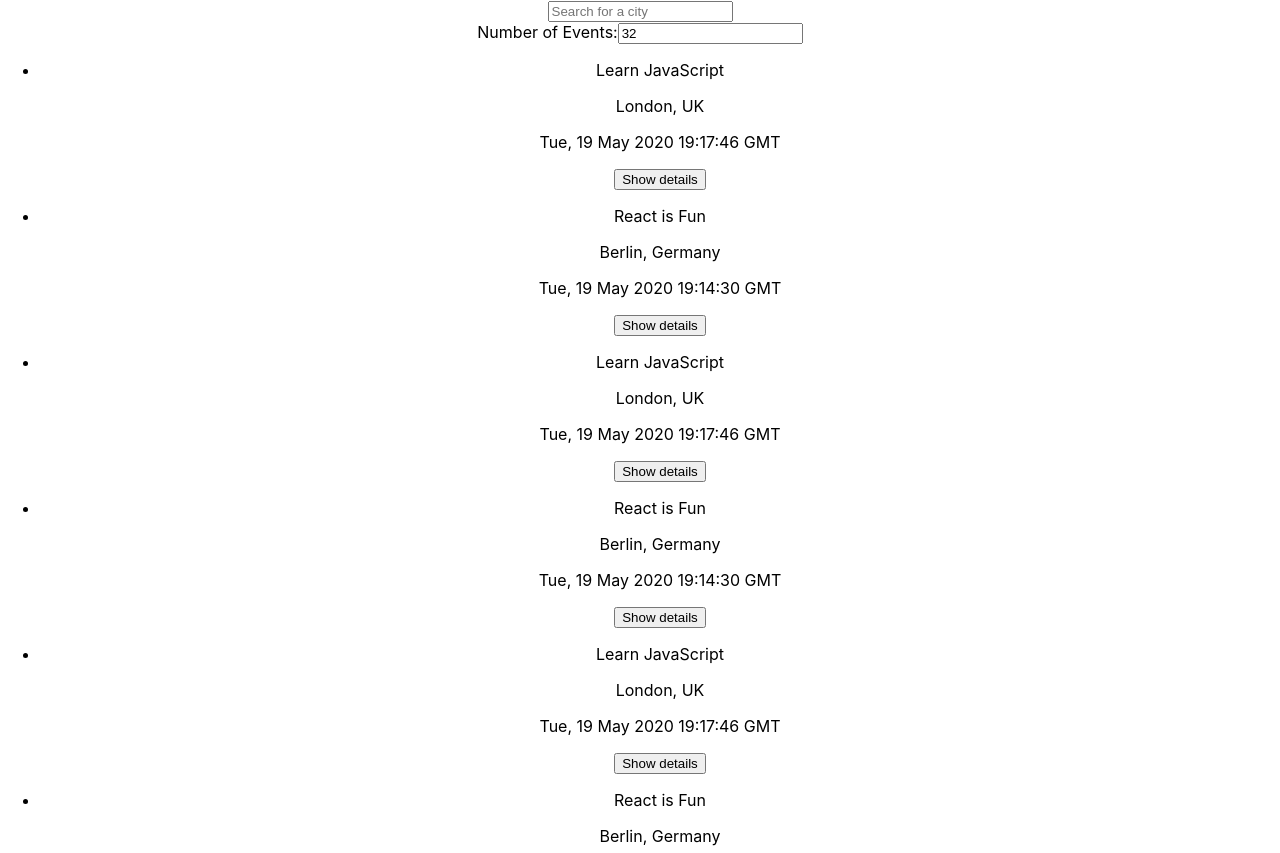
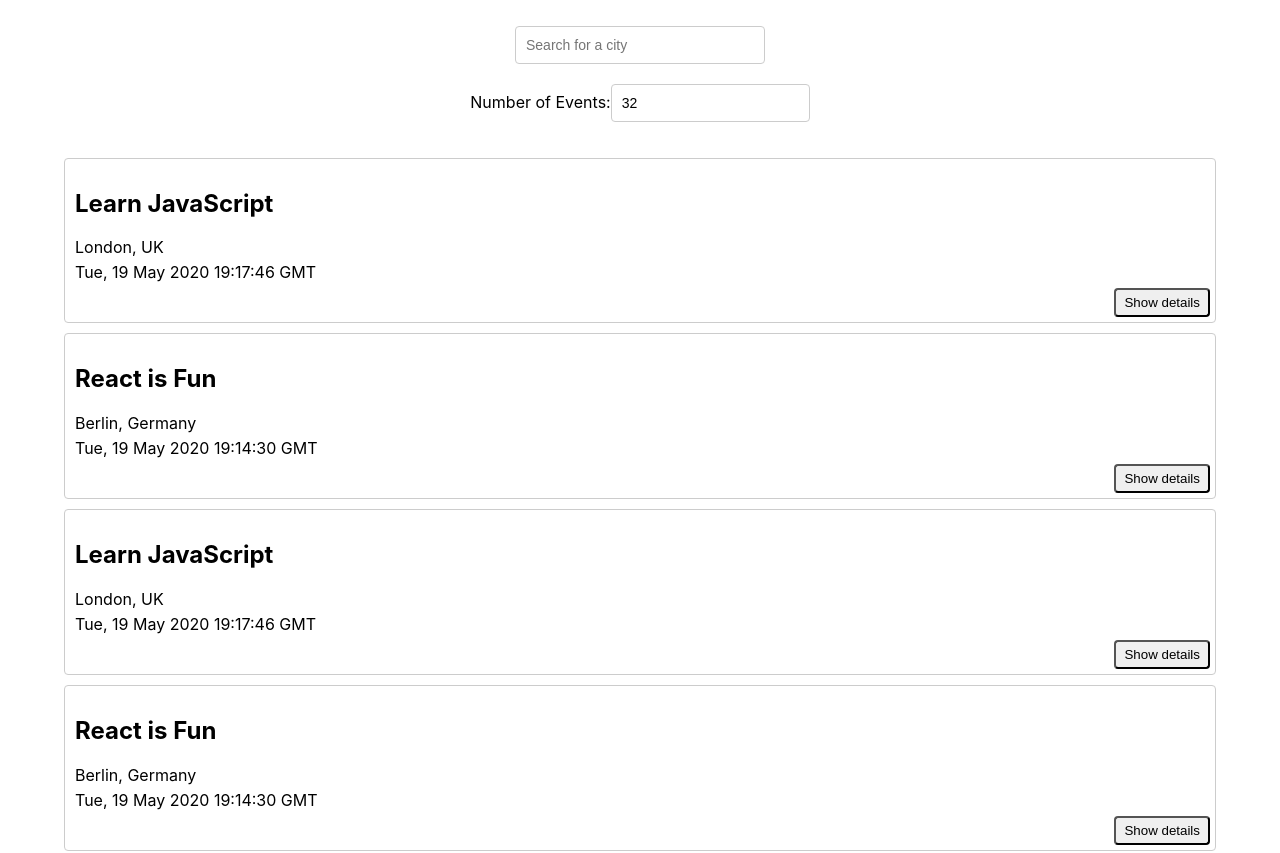
Before and after one commit to C1904H/meet, a React (Create React App) app: page / in a window 1280 px wide. Shown: the top 853 px of the page. Built offline with nearby package versions, Linux system fonts and the light colour scheme.

Commit message:
added CSS styling

```diff
--- a/src/App.css
+++ b/src/App.css
@@ -1,38 +1,88 @@
+@import url(https://fonts.googleapis.com/css?family=Roboto:500);
 .App {
   text-align: center;
+  padding: 2% 5%;
 }
 
-.App-logo {
-  height: 40vmin;
-  pointer-events: none;
+.App * {
+  box-sizing: border-box;
 }
 
-@media (prefers-reduced-motion: no-preference) {
-  .App-logo {
-    animation: App-logo-spin infinite 20s linear;
-  }
+ul {
+  padding: 0;
+  list-style: none;
 }
 
-.App-header {
-  background-color: #282c34;
-  min-height: 100vh;
+p {
+  margin: 5px 0;
+}
+
+input[type="text"],
+input[type="number"] {
+  padding: 8px 6px 8px 10px;
+  border-radius: 4px;
+  outline: none;
+  border: 1px solid #ccc;
+  font-size: 14px;
+  line-height: 20px;
+  align-self: center;
+  height: 38px;
+  margin-bottom: 20px;
+}
+
+.city {
+  width: 250px;
+}
+
+#city-search {
   display: flex;
   flex-direction: column;
-  align-items: center;
-  justify-content: center;
-  font-size: calc(10px + 2vmin);
-  color: white;
+  margin: auto;
+  position: relative;
 }
 
-.App-link {
-  color: #61dafb;
+.suggestions {
+  width: 250px;
+  position: absolute;
+  top: 45px;
+  z-index: 2;
+  align-self: center;
+  margin: 0;
+  font-size: 14px;
+  box-shadow: 10px 10px 16px -12px rgba(0, 0, 0, 0.75);
 }
 
-@keyframes App-logo-spin {
-  from {
-    transform: rotate(0deg);
-  }
-  to {
-    transform: rotate(360deg);
-  }
+.suggestions > li {
+  text-align: left;
+  padding: 8px 6px 8px 10px;
+  background-color: #eee;
+  cursor: default;
 }
+
+.suggestions > li:last-child {
+  border-bottom-left-radius: 4px;
+  border-bottom-right-radius: 4px;
+}
+
+.suggestions > li:hover {
+  background-color: #bcdcdb;
+}
+
+.event {
+  padding: 10px 10px 35px;
+  margin-bottom: 10px;
+  text-align: left;
+  border: 1px solid #ccc;
+  border-radius: 4px;
+  position: relative;
+}
+
+.details-button {
+  position: absolute;
+  right: 5px;
+  bottom: 5px;
+  padding: 5px 8px;
+  border-radius: 4px;
+  outline: none;
+  cursor: pointer;
+}
--- a/src/components/Event.js
+++ b/src/components/Event.js
@@ -6,25 +6,22 @@
   const [showDetails, setShowDetails] = useState(false);
 
   return (
-    <li>
-      <div className="event">
-        <p>{event.summary}</p>
-        <p>{event.location}</p>
-        <p>{new Date(event.created).toUTCString()}</p>
-      </div>
-      {showDetails ? (
-        <div className="eventDetails">
-          <p>{event.description}</p>
-        </div>
-      ) : null}
+    <li className="event">
+        <h2>{event && event.summary}</h2>
+        <p>{event && event.location}</p>
+        <p>{event && (new Date(event.created)).toUTCString()}</p>
+      {showDetails ?
+        <p className="details">{event && event.description}</p>
+       : null
+      }
       <button
-        className="show-detail-button"
+        className="details-button"
         onClick={() => setShowDetails(!showDetails)}
       >
         {showDetails ? 'Hide details' : 'Show details'}
       </button>
     </li>
-  );
+  )
 };
 
 export default Event;
```
Also changed, not shown: 1 other file (tests, documents, lock files or other folders).
